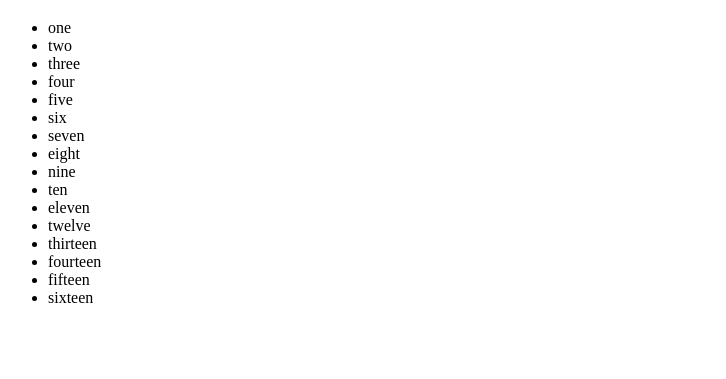
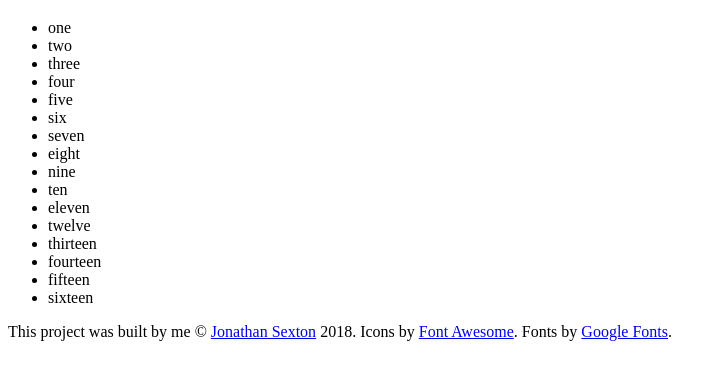
Before and after one commit to JS-goose/card-matching-game, a plain HTML site: page index.html in a window 1280 px wide. Shown: the part 61-440 px from the top of the page, without its empty margins (0-726 px from the left). Drawn offline with Linux system fonts and the light colour scheme.

Commit message:
added copyright section and content

```diff
--- a/index.html
+++ b/index.html
@@ -24,10 +24,12 @@
         <![endif]-->
 
     <div class="wrapper">
+        <main>
             <header>
                 <h1>Matching Game</h1>
             </header>
 
+            <section class="play-area">
                 <ul class="cards-list">
                     <li class="card item-1">one</li>
                     <li class="card item-2">two</li>
@@ -46,7 +48,19 @@
                     <li class="card item-15">fifteen</li>
                     <li class="card item-16">sixteen</li>
                 </ul>
+            </section>
 
+            <section class="footer-area">
+                <footer class="footer">
+                    <div class="copyright">
+                        <p>This project was built by me ©
+                            <a href="https://www.powerofgoose.com" target="_blank">Jonathan Sexton</a> 2018. Icons by
+                            <a href="https://fontawesome.com/" target="_blank">Font Awesome</a>. Fonts by
+                            <a href="https://fonts.google.com" target="_blank">Google Fonts</a>.</p>
+                    </div>
+                </footer>
+            </section>
+        </main>
     </div>
     <script src="./js/memory.js" async defer></script>
 </body>
```
Lines whose indentation alone changed are shown as unchanged.
